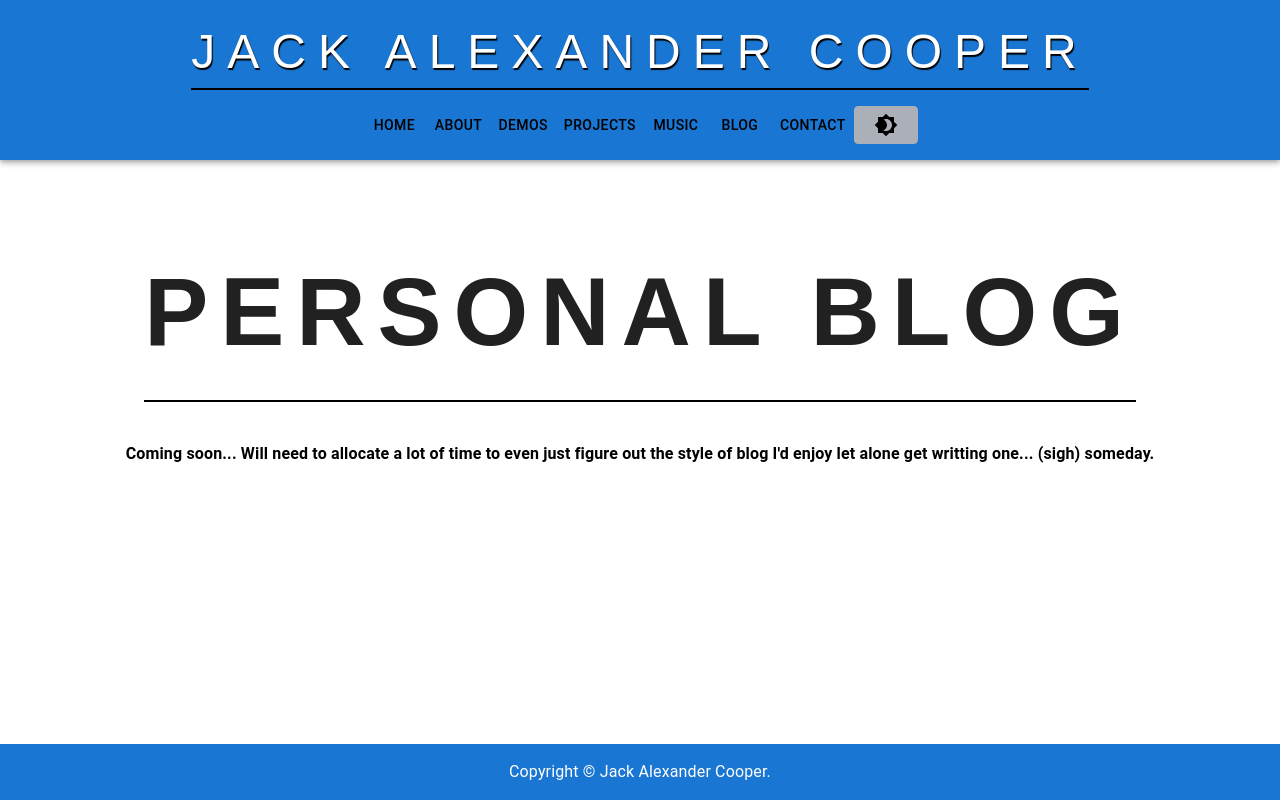
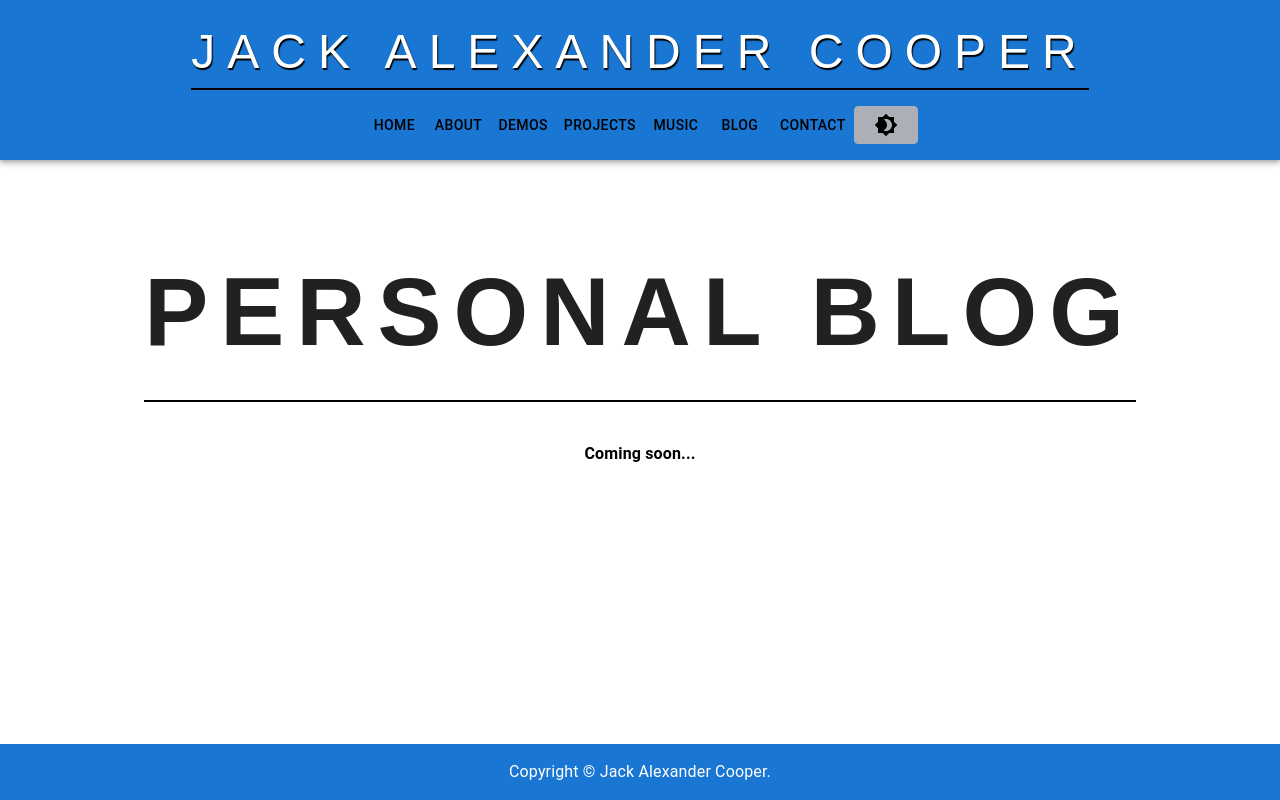
Before and after one commit to Jack-A-Cooper/jack-a-cooper.github.io, a React (Create React App) app in the folder my-app/: page /blog in a window 1280 px wide. Built offline with nearby package versions, Linux system fonts and the light colour scheme.

Commit message:
Update Blog.js

```diff
--- a/my-app/src/components/Blog.js
+++ b/my-app/src/components/Blog.js
@@ -31,7 +31,7 @@ const Blog = () => {
          <HeaderTypography>Personal Blog</HeaderTypography>
       </ContainerBox>
       <ContainerBox>
-        <BackgroundedParagraphTypography>Coming soon... Will need to allocate a lot of time to even just figure out the style of blog I'd enjoy let alone get writting one... (sigh) someday.</BackgroundedParagraphTypography>
+        <BackgroundedParagraphTypography>Coming soon...</BackgroundedParagraphTypography>
       </ContainerBox>
      </SectionContainerBox>
     </Box>
```
